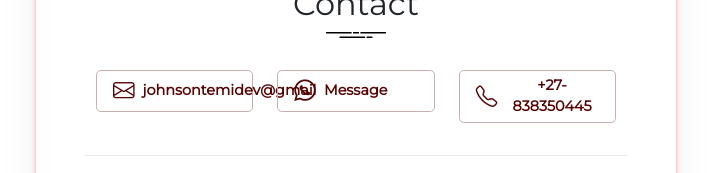
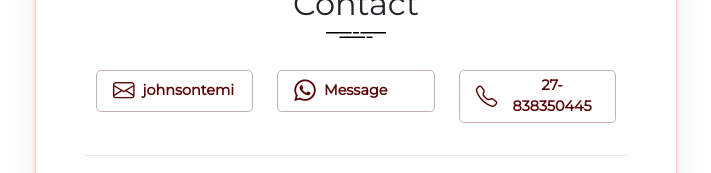
Before and after one commit to johnsontemidev/johnsontemidev-portfolio, a Next.js app: page / in a window 1280 px wide. Shown: the part 2398-2571 px from the top of the page, without its empty margins (284-995 px from the left). Built offline with nearby package versions, Linux system fonts and the light colour scheme.

Commit message:
Update Contact.js

```diff
--- a/components/Contact.js
+++ b/components/Contact.js
@@ -15,7 +15,7 @@ export default function Contact() {
             className={styles.box}
           >
             <i className="bi bi-envelope"></i>
-            johnsontemidev@gmail
+            johnsontemi
           </a>
         </Col>
         <Col lg={4} md={6} sm={12}>
@@ -37,7 +37,7 @@ export default function Contact() {
             className={styles.box}
           >
             <i className="bi bi-telephone"></i>
-            +27-838350445
+            27-838350445
           </a>
         </Col>
       </Row>
```
